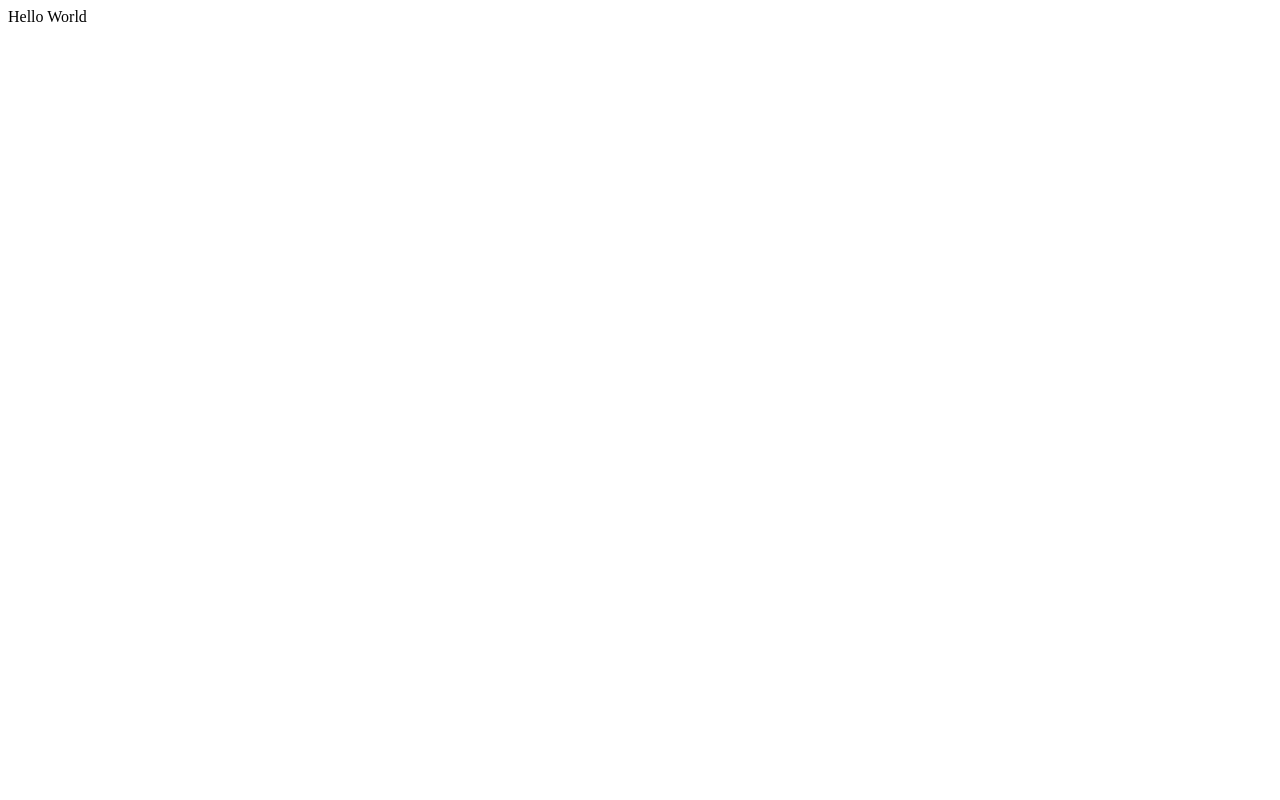
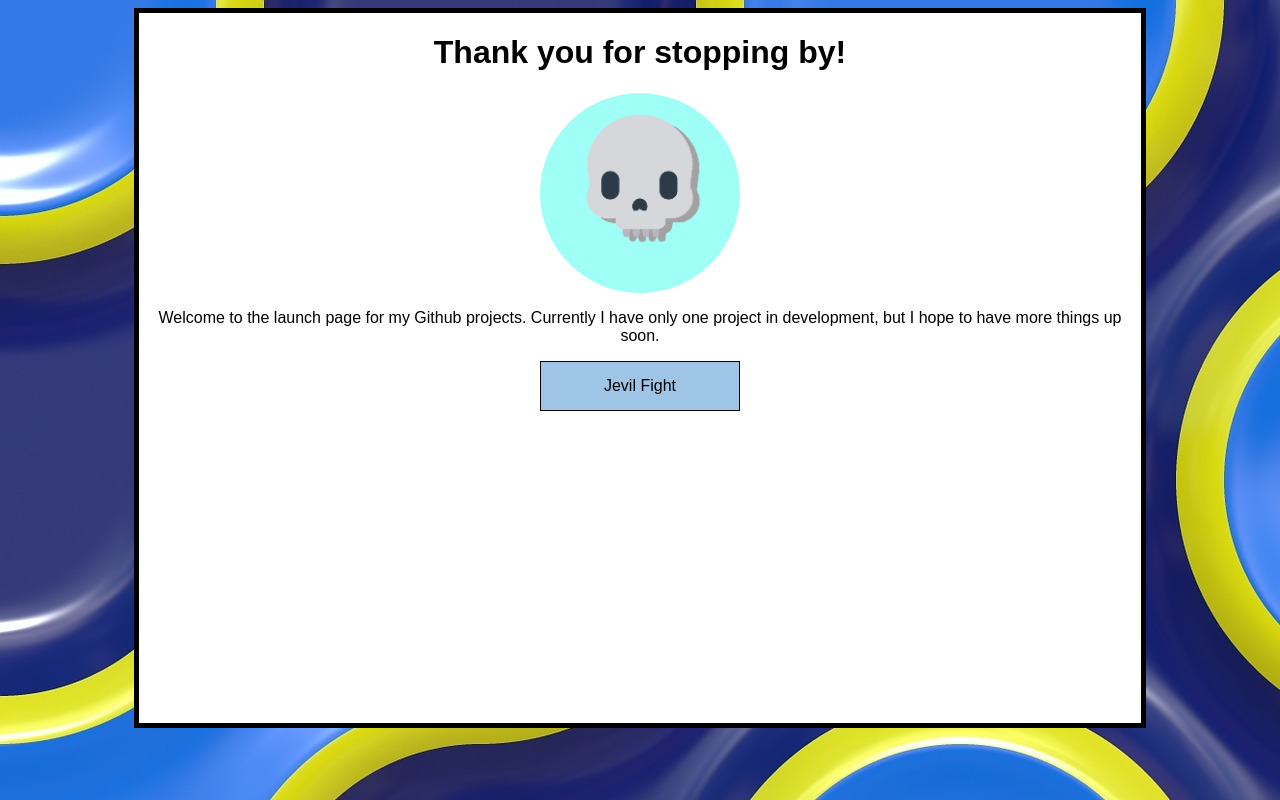
Before and after one commit to Lyfeless/Lyfeless.github.io, a plain HTML site: page index.html in a window 1280 px wide. Drawn offline with Linux system fonts and the light colour scheme.

Commit message:
Made the site look decent enough to pass as a website

```diff
--- a/index.html
+++ b/index.html
@@ -2,10 +2,66 @@
 <html lang="en">
 	<head>
 		<meta charset="UTF-8">
-		<title>Lyfeless's webpage</title>
+		<title>Welcome!</title>
+		<style>
+			* {
+				box-sizing: border-box;
+			}
+
+			body {
+				background-image: url("images/pattern-1004855_1920.jpg");
+				font-family: Arial, Helvetica
+			}
+
+			.img-round {
+				width: 20%;
+				margin-left: auto;
+				margin-right: auto;
+				border-radius: 50%;
+				display: block;
+			}
+
+			#wrapper {
+				text-align: center;
+				width: 80%;
+				margin: 0 auto;
+				height: 90vh;
+				border: 5px solid black;
+				background-color: #FFFFFF;
+			}
+
+			p {
+				display: block;
+			}
+
+			a {
+				transition: background 1s;
+				webkit-transition: background 1s;
+				margin: 5px;
+				padding: 15px 10px;
+				width: 20%;
+				margin: 0 auto;
+				text-decoration: none;
+				background-color: #9ec5e5;
+				border: 1px solid black;
+				color: black;
+				display: block;
+			}
+
+			a:hover {
+			color: white;
+				background-color: #328bd3;
+			}
+
+		</style>
 	</head>
 
 	<body>
-		Hello World
+		<div id="wrapper">
+			<h1>Thank you for stopping by!</h1>
+			<img src="images/Lyfelessimageblacknologo.png" class="img-round">
+			<p>Welcome to the launch page for my Github projects. Currently I have only one project in development, but I hope to have more things up soon.</p>
+			<a href="https://lyfeless.github.io/Chaos-Chaos-Simulator/">Jevil Fight</a>
+		</div>
 	</body>
 </html>
```
Also changed, not shown: images/Lyfelessimageblacknologo.png (added), images/pattern-1004855_1920.jpg (added).
